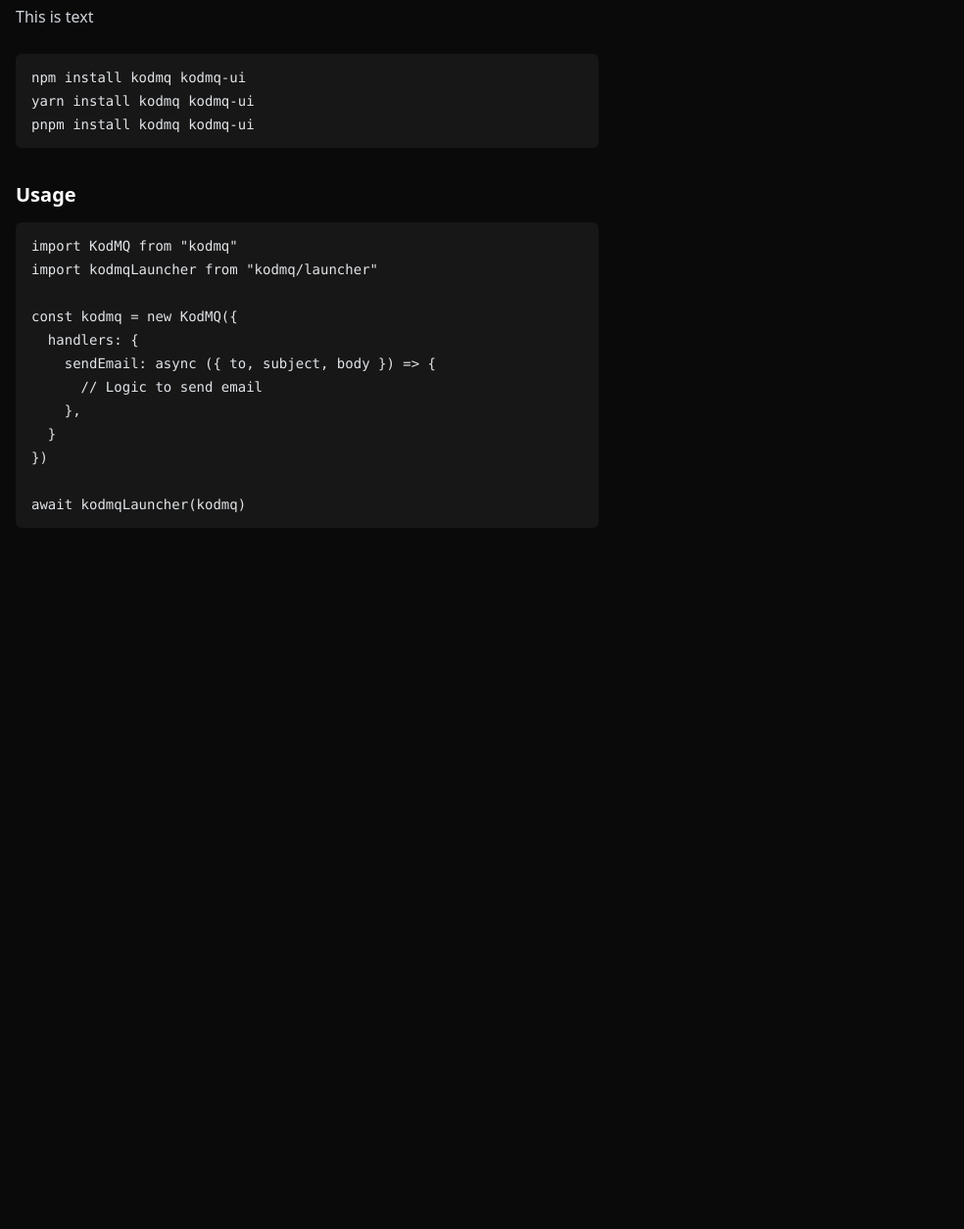
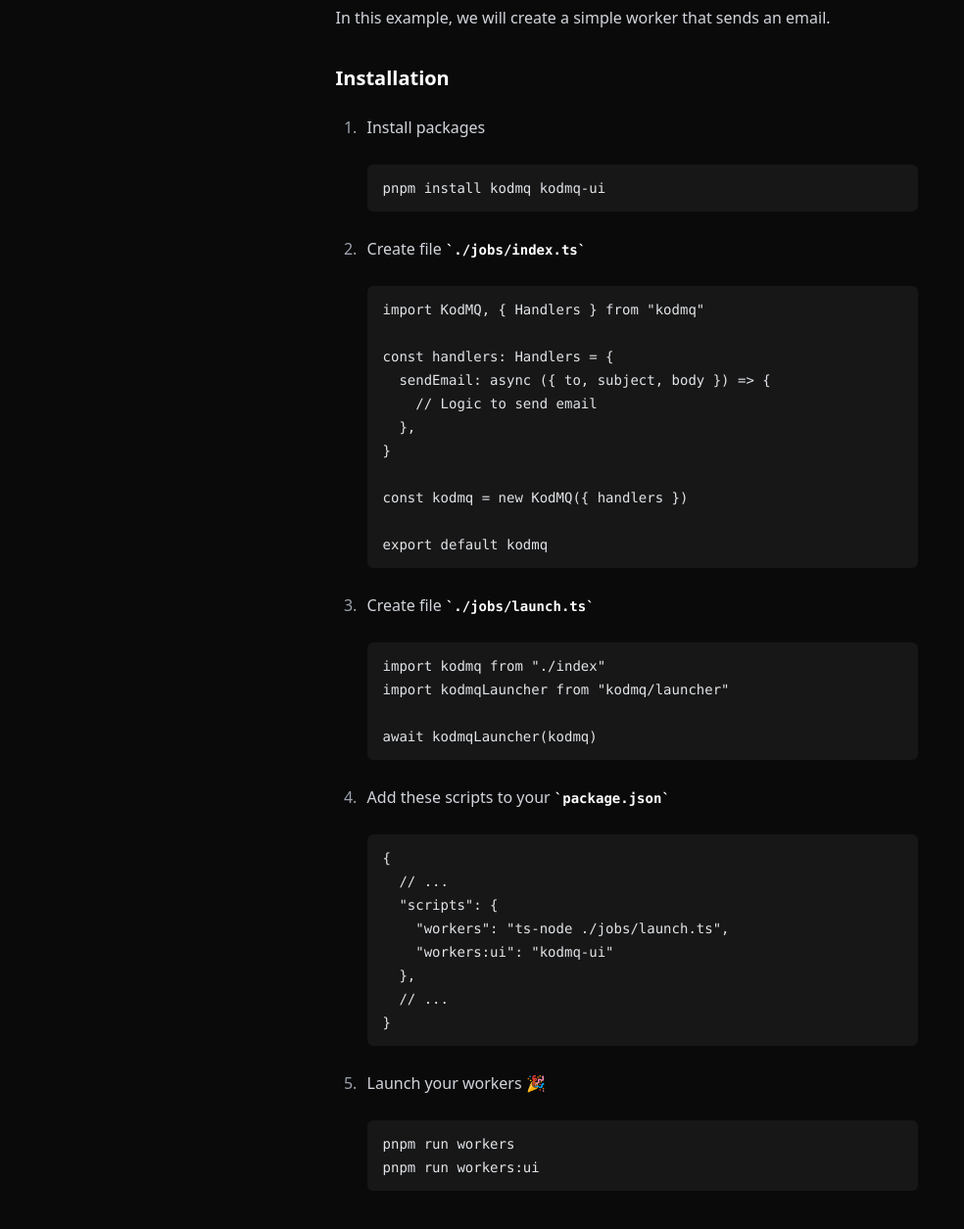
Before and after one commit to kodmq/kodmq, an Astro site in the folder apps/web/: page / in a window 1280 px wide. Shown: the part 281-1536 px from the top of the page at 98% size, without its empty margins (0-984 px from the left). Before the commit the page ends 916 px from the top, so only its background shows below. Built offline with nearby package versions, Linux system fonts and the light colour scheme; Astro itself is replaced by a stand-in of ours; code samples lack their colours.

Commit message:
[web] Add a bit more detailed example

````diff
--- a/apps/web/src/layouts/Layout.astro
+++ b/apps/web/src/layouts/Layout.astro
@@ -18,11 +18,9 @@ const { title, description } = Astro.props;
 		<title>{title}</title>
 	</head>
 	<body class="text-sans antialiased py-24 bg-neutral-950 text-neutral-100 px-4">
-		<div class="container mx-auto">
-			<div class="prose prose-invert">
-				<slot />
-			</div>
-		</div>
+	<div class="prose prose-invert mx-auto">
+		<slot />
+	</div>
 	</body>
 </html>
 
--- a/apps/web/src/pages/index.mdx
+++ b/apps/web/src/pages/index.mdx
@@ -3,33 +3,63 @@ layout: ../layouts/Layout.astro
 title: KodMQ
 ---
 
-# KodMQ
+<h1 className="text-center font-black">
+  KodMQ
+</h1>
 
 ## Getting Started
 
+In this example, we will create a simple worker that sends an email.
+
 ### Installation
 
-This is text
+1. Install packages
 
     ```bash
-npm install kodmq kodmq-ui
-yarn install kodmq kodmq-ui
     pnpm install kodmq kodmq-ui
     ```
 
-### Usage
+2. Create file `./jobs/index.ts`
 
-```tsx
-import KodMQ from "kodmq"
-import kodmqLauncher from "kodmq/launcher"
+    ```ts
+    import KodMQ, { Handlers } from "kodmq"
 
-const kodmq = new KodMQ({
-  handlers: {
+    const handlers: Handlers = {
       sendEmail: async ({ to, subject, body }) => {
         // Logic to send email
       },
     }
-})
+
+    const kodmq = new KodMQ({ handlers })
+
+    export default kodmq
+    ```
+
+3. Create file `./jobs/launch.ts`
+
+    ```ts
+    import kodmq from "./index"
+    import kodmqLauncher from "kodmq/launcher"
 
     await kodmqLauncher(kodmq)
     ```
+
+4. Add these scripts to your `package.json`
+
+    ```json5
+    {
+      // ...
+      "scripts": {
+        "workers": "ts-node ./jobs/launch.ts",
+        "workers:ui": "kodmq-ui"
+      },
+      // ...
+    }
+    ```
+
+4. Launch your workers 🎉
+
+    ```bash
+    pnpm run workers
+    pnpm run workers:ui
+    ```
````
Lines whose indentation alone changed are shown as unchanged.
